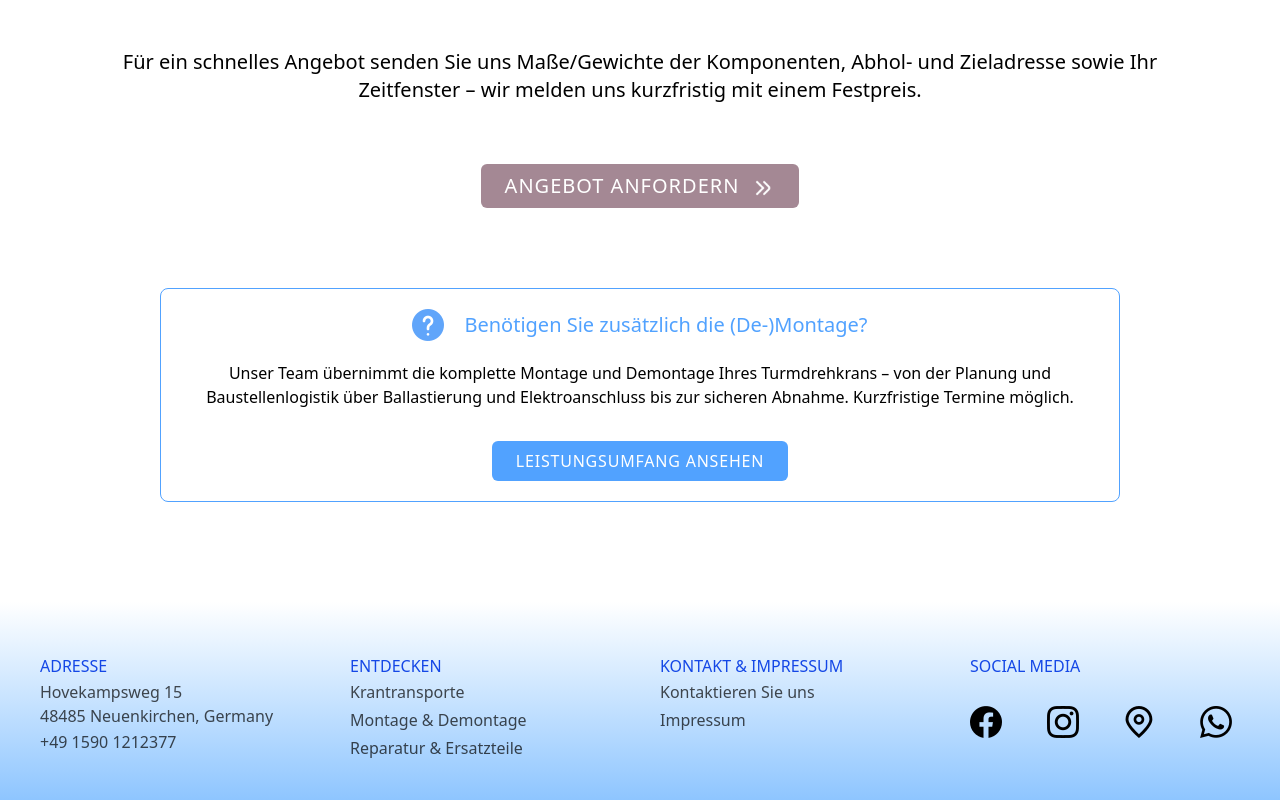
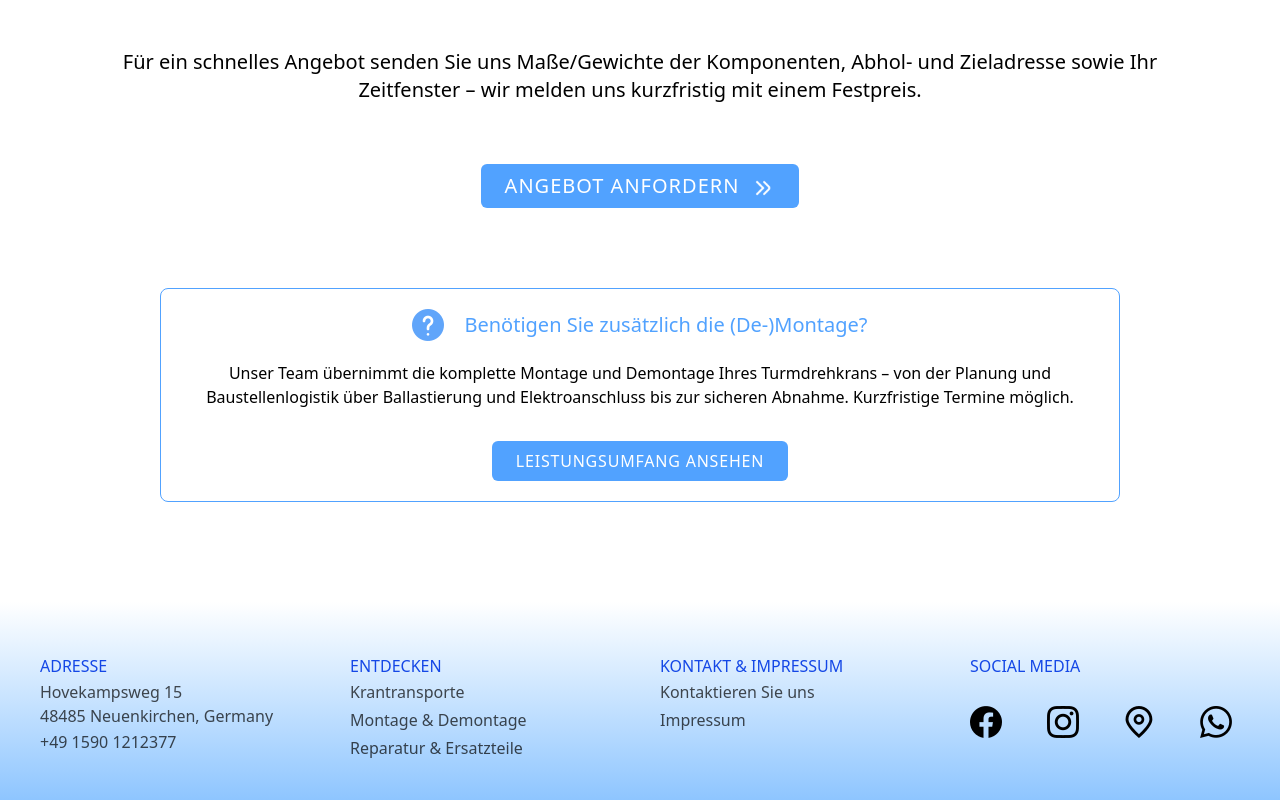
Before and after one commit to danielaprimacov/hvkp-businesskarte, a React (Vite) app: page /transport in a window 1280 px wide. Shown: the part 1096-1896 px from the top of the page. Built offline with nearby package versions, Linux system fonts and the light colour scheme.

Commit message:
Fixing color on the page

```diff
--- a/src/pages/TransportPage.jsx
+++ b/src/pages/TransportPage.jsx
@@ -88,7 +88,7 @@ function TransportPage() {
 
             <button
               onClick={() => setIsOpen(true)}
-              className="mt-2 sm:mt-3 md:mt-5 px-5 sm:px-6 py-2 flex gap-2 sm:gap-3 rounded-md text-white text-base sm:text-lg md:text-xl tracking-wider uppercase bg-[#a48894] transition duration-300 hover:scale-110 ease-in cursor-pointer"
+              className="mt-2 sm:mt-3 md:mt-5 px-5 sm:px-6 py-2 flex gap-2 sm:gap-3 rounded-md text-white text-base sm:text-lg md:text-xl tracking-wider uppercase bg-blue-400 transition duration-300 hover:scale-110 ease-in cursor-pointer"
             >
               Angebot anfordern
               <img
```
